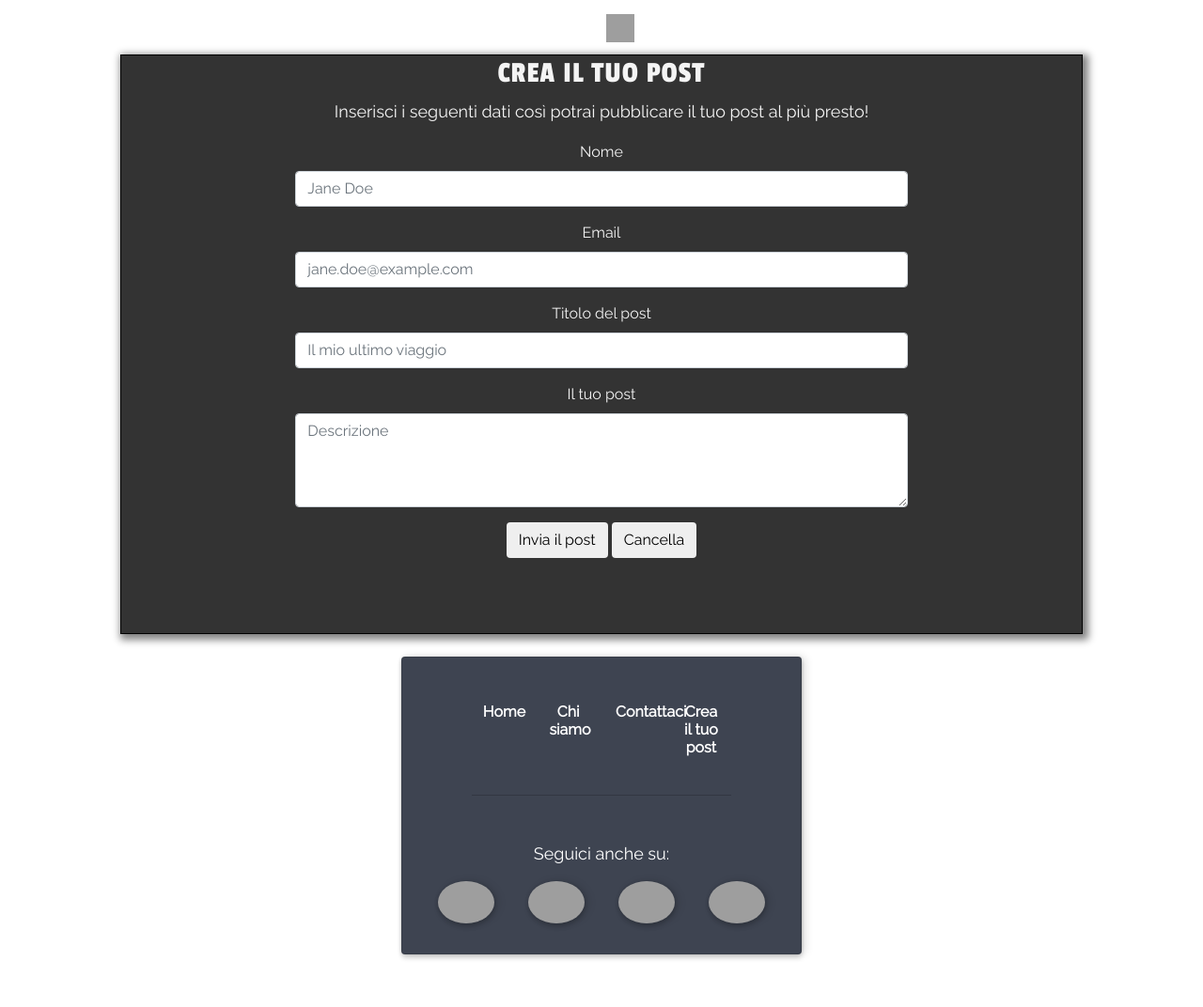
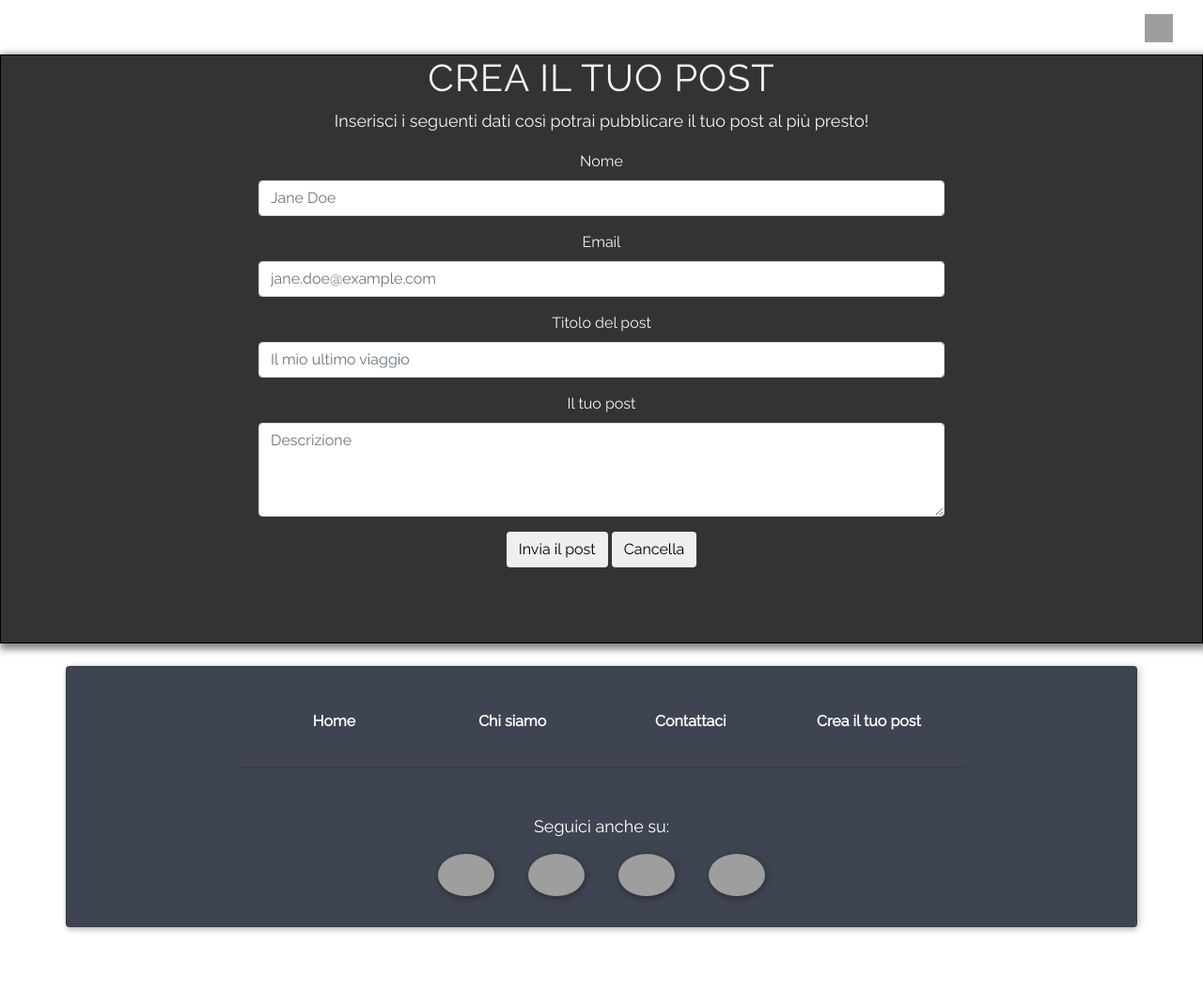
Before and after one commit to Ary18/demoWeek04, a website: page source/html/form.html in a window 1280 px wide. Shown: the whole page at 94% size. After the commit the page ends 1043 px from the top, so only its background shows below. Drawn offline with nearby package versions, Linux system fonts and the light colour scheme; files that its build step writes are made by us from their sources; no server answers; grey boxes are pictures that could not be loaded; files whose address does not match are found by name.

Commit message:
risolti conflitti dopo merge

```diff
--- a/source/html/form.html
+++ b/source/html/form.html
@@ -43,12 +43,12 @@
         </nav>
     </header>
 
-    <main>
+    <main id="mainForm">
 
         <section id="contact" class="content-section text-center">
             <div class="contact-section">
                 <div class="container">
-                    <h2>Crea il tuo post</h2>
+                    <h1>Crea il tuo post</h1>
                     <p>Inserisci i seguenti dati così potrai pubblicare il tuo post al più presto!</p>
                     <div class="row" style="justify-content:center">
                         <div class="col-md-8 col-md-offset-2">
--- a/source/sass/_body.scss
+++ b/source/sass/_body.scss
@@ -1,6 +1,3 @@
-*{
-    font-family: 'Raleway';
-}
 h2, h4{
     font-family: 'Passion One' !important;
 }
@@ -16,3 +13,17 @@
     height: 100%;
 
 }
+*{
+    font-family: 'Raleway', sans-serif;
+}
+h1{
+    font-family: 'Passion One', cursive;
+}
+.shadow-nohover {
+    box-shadow: 0px 0px 4px -1px rgba(0, 0, 0, 0.2), 0px 4px 5px 0px rgba(0, 0, 0, 0.14), 4px 0px 10px 0px rgba(0, 0, 0, 0.12);
+}
+h1,h2,h3 {
+	margin:0 0 35px 0;
+	text-transform: uppercase;
+	letter-spacing:1px;
+}
--- a/source/sass/_fonts.scss
+++ /dev/null
@@ -1 +0,0 @@
-@import url('https://fonts.googleapis.com/css?family=Passion+One|Raleway');
--- /dev/null
+++ b/source/sass/_footer.scss
@@ -0,0 +1,26 @@
+footer{
+    width: 100%;
+}
+.fl{
+    background-color: #3e4451;
+    color: white;
+    border: 1px solid rgba(0, 0, 0, 0.125);
+    border-radius: 0.25rem;
+    width: 100%;
+}
+.fa-facebook:hover{
+    font-size: 30px;
+    color:white;
+}
+.fa-twitter:hover{
+    font-size: 30px;
+    color:white;
+}
+.fa-google-plus-g:hover{
+    font-size: 30px;
+    color:white;
+}
+.fa-instagram:hover{
+    font-size: 30px;
+    color:white;
+}
--- /dev/null
+++ b/source/sass/_header.scss
@@ -0,0 +1,3 @@
+header{
+    width: 100%;
+}
--- a/source/sass/_main.scss
+++ b/source/sass/_main.scss
@@ -1,10 +1,16 @@
 main{
-    width: 80%;
     flex: 2 0 auto;
     display: flex;
     border: 1px solid black;
     flex-wrap: wrap;
     box-shadow: 3px 3px 8px 3px gray;
+}
+
+#mainIndex{
+    width: 80%;
+}
+#mainForm{
+    width: 100%;
 }
 
 .posts{
@@ -46,3 +52,16 @@
         color: white;
     }
 }
+p{
+	margin:0 0 25px;
+	font-size:18px;
+	line-height:1.6em;
+}
+#contact{
+	background:#333333;
+	color:#f4f4f4;
+	padding-bottom:80px;
+}
+textarea.form-control{
+    height:100px;
+}
--- a/source/sass/style.scss
+++ b/source/sass/style.scss
@@ -1,54 +1,5 @@
 @import "_font.scss";
-@import "_fonts.scss";
 @import "_body.scss";
+@import "_header.scss";
 @import "_main.scss";
-*{
-    font-family: 'Raleway', sans-serif;
-}
-h1{
-    font-family: 'Passion One', cursive;
-}
-.shadow-nohover {
-    box-shadow: 0px 0px 4px -1px rgba(0, 0, 0, 0.2), 0px 4px 5px 0px rgba(0, 0, 0, 0.14), 4px 0px 10px 0px rgba(0, 0, 0, 0.12);
-}
-.fl{
-    background-color: #3e4451;
-    color: white;
-    border: 1px solid rgba(0, 0, 0, 0.125);
-    border-radius: 0.25rem;
-    width: 100%;
-}
-h1,h2,h3 {
-	margin:0 0 35px 0;
-	text-transform: uppercase;
-	letter-spacing:1px;
-}
-p{
-	margin:0 0 25px;
-	font-size:18px;
-	line-height:1.6em;
-}
-#contact{
-	background:#333333;
-	color:#f4f4f4;
-	padding-bottom:80px;
-}
-textarea.form-control{
-    height:100px;
-}
-.fa-facebook:hover{
-    font-size: 30px;
-    color:white;
-}
-.fa-twitter:hover{
-    font-size: 30px;
-    color:white;
-}
-.fa-google-plus-g:hover{
-    font-size: 30px;
-    color:white;
-}
-.fa-instagram:hover{
-    font-size: 30px;
-    color:white;
-}
+@import "_footer.scss";
```
Also changed, not shown: source/html/index.html (+1 -1 lines), source/css/style.css.
